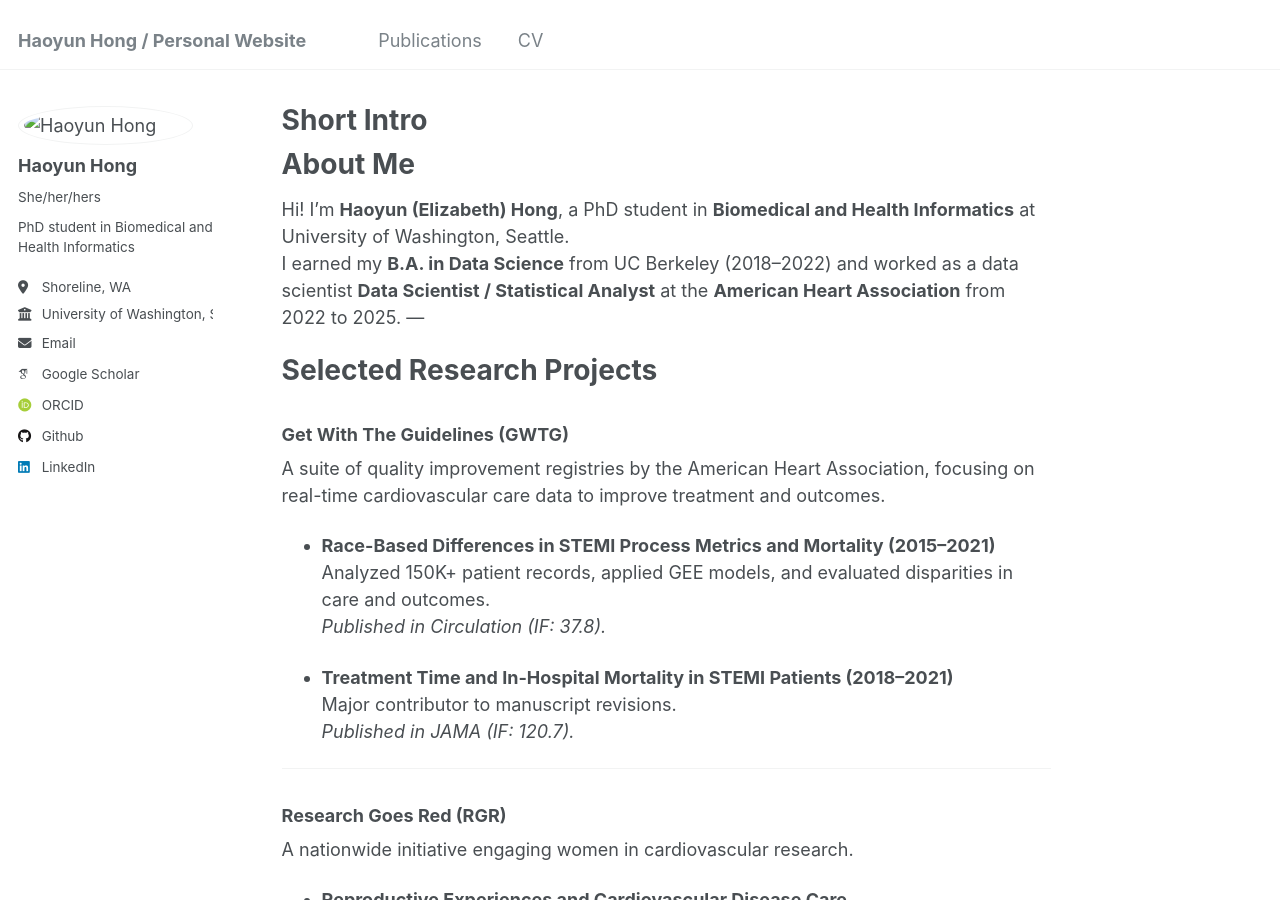
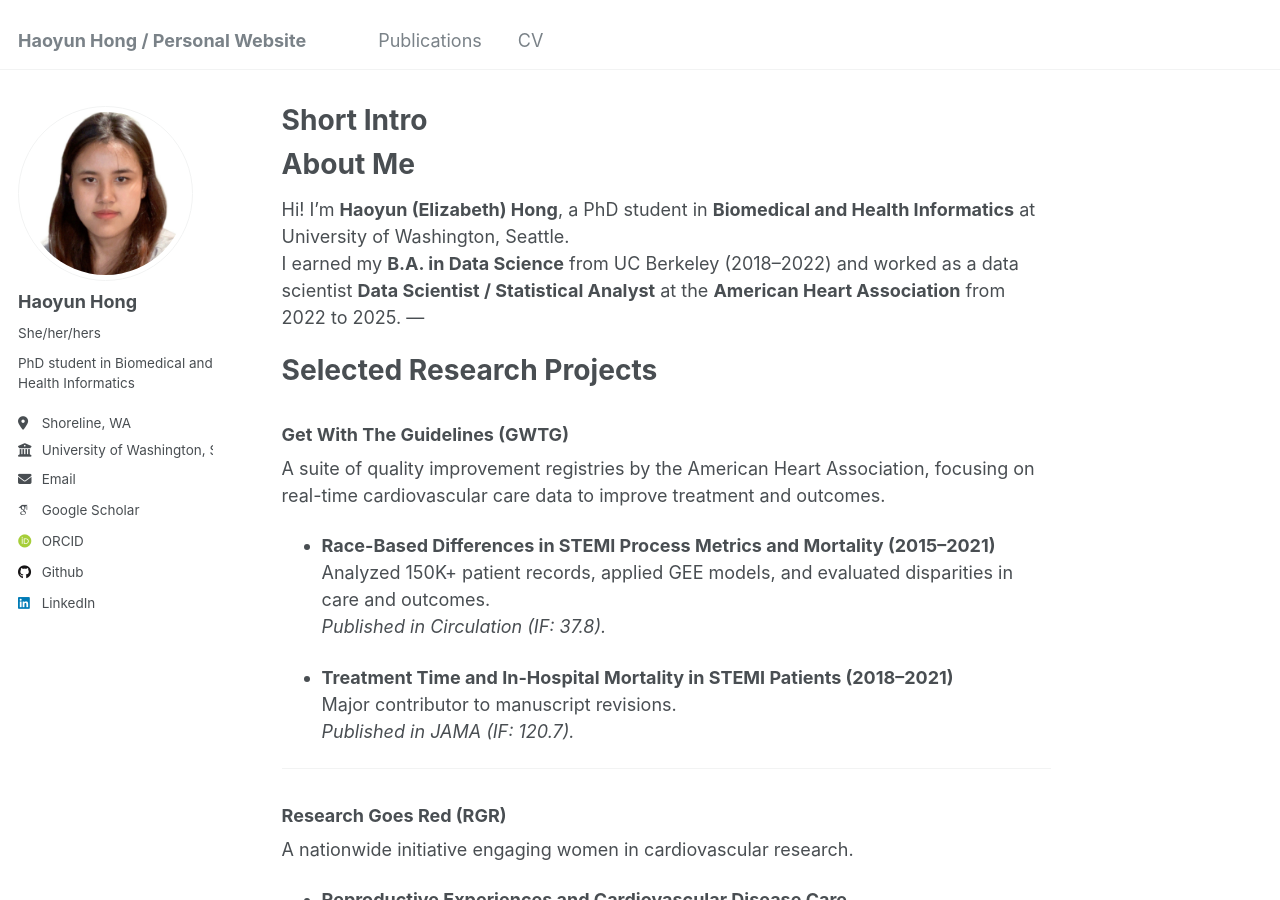
Before and after one commit to Haoyun-Hong/Haoyun-Hong.github.io, a Jekyll site: the page built from _pages/about.md, in a window 1280 px wide and 900 px high. Built offline with Jekyll 4.4.1, drawn with Linux system fonts in a browser that asks for light colours; some web fonts are replaced.

Commit message:
update profile pic path

```diff
--- a/_includes/author-profile.html
+++ b/_includes/author-profile.html
@@ -10,7 +10,7 @@
     {% if author.avatar contains "://" %}
     	<img src="{{ author.avatar }}" alt="{{ author.name }}">
     {% else %}
-    	<img src="{{ author.avatar | prepend: "/images/" | prepend: base_path }}" class="author__avatar" alt="{{ author.name }}">
+    	<img src="{{ author.avatar| prepend: base_path }}" class="author__avatar" alt="{{ author.name }}">
     {% endif %}
   </div>
 
```
Also changed, not shown: 1 other file.
